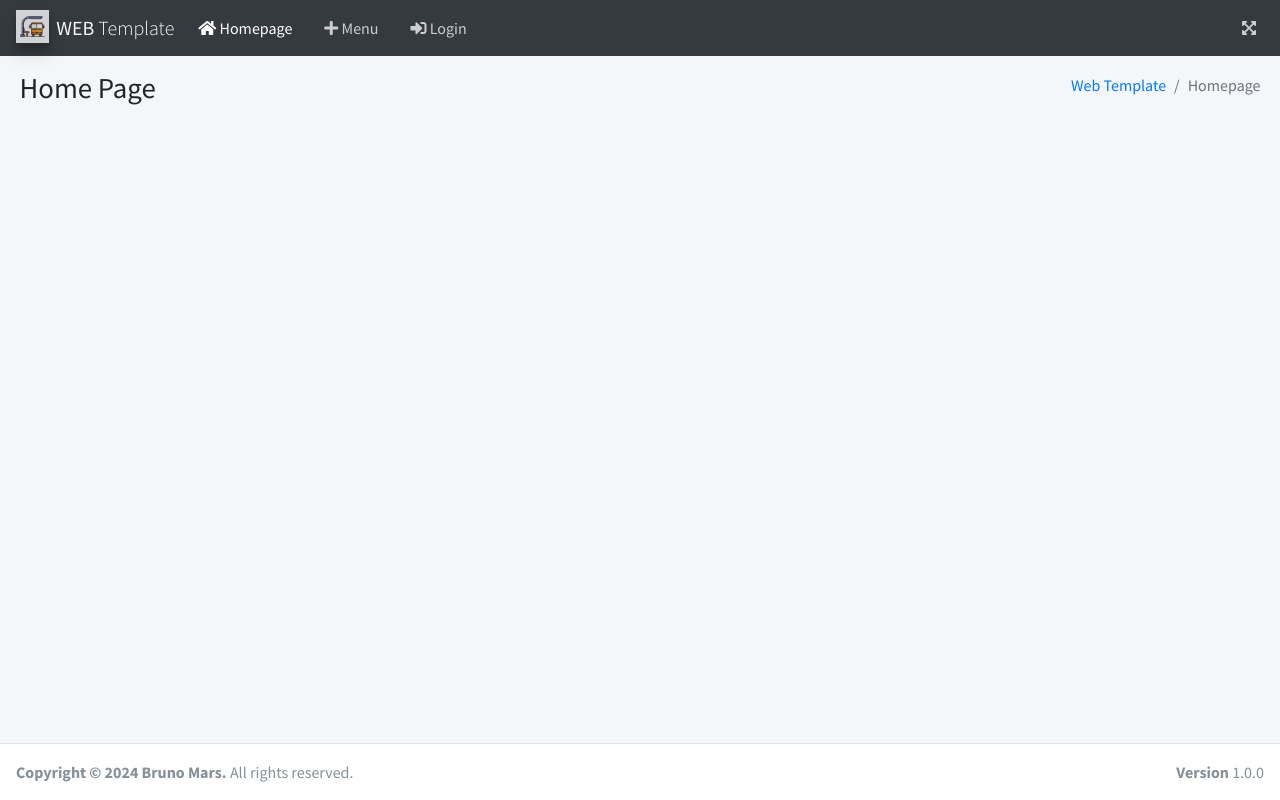
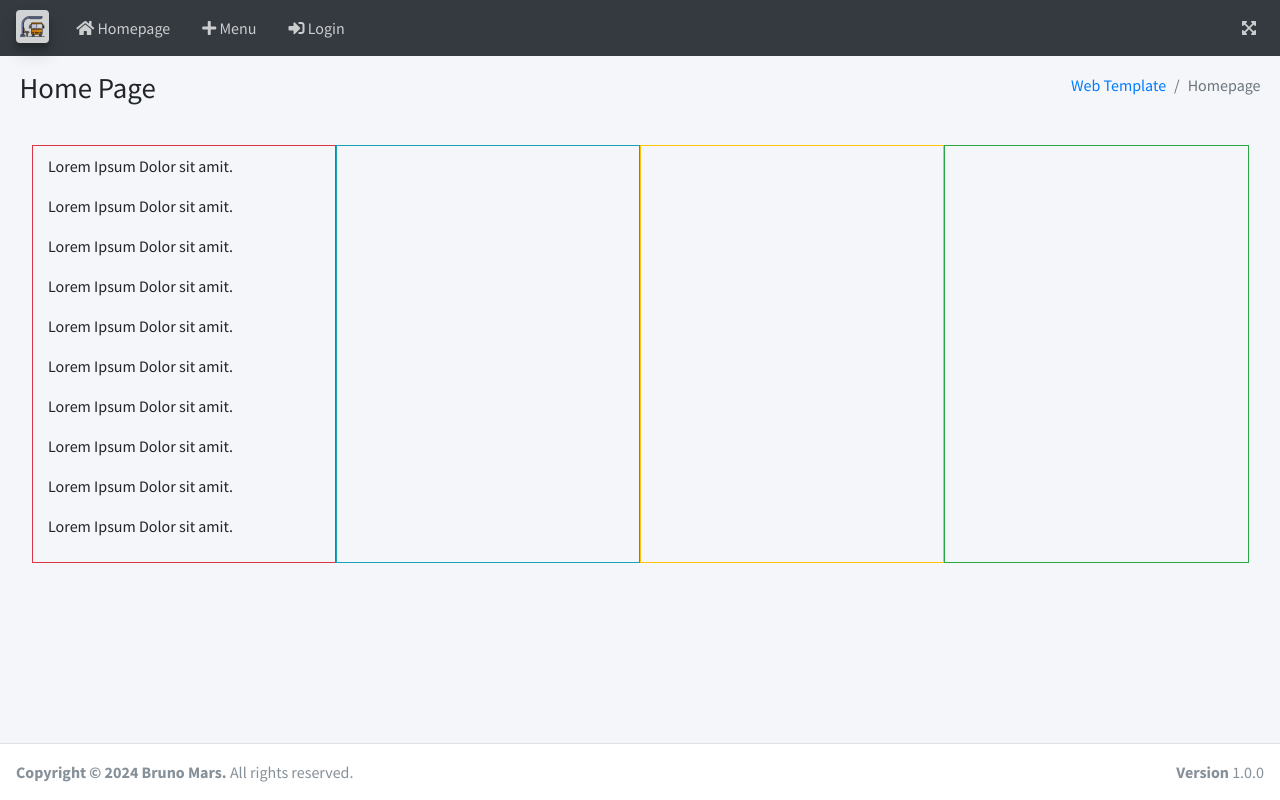
Before and after one commit to Khennethlp/k_temp, a PHP site: page /pages/viewer/ in a window 1280 px wide. Run offline with PHP 8.4, Linux system fonts and the light colour scheme; some libraries are stand-ins or nearby versions.

Commit message:
viewer page update

```diff
--- a/pages/viewer/index.php
+++ b/pages/viewer/index.php
@@ -24,7 +24,27 @@ include('plugins/navbar/index_navbar.php');
 
     <!-- Main content -->
     <div class="content">
-
+      <div class="col-md-12">
+          <div class="row m-3">
+          <div class="col-md-3 border border-danger">
+            <div class="p-2 ">
+              <p>Lorem Ipsum Dolor sit amit.</p>
+              <p>Lorem Ipsum Dolor sit amit.</p>
+              <p>Lorem Ipsum Dolor sit amit.</p>
+              <p>Lorem Ipsum Dolor sit amit.</p>
+              <p>Lorem Ipsum Dolor sit amit.</p>
+              <p>Lorem Ipsum Dolor sit amit.</p>
+              <p>Lorem Ipsum Dolor sit amit.</p>
+              <p>Lorem Ipsum Dolor sit amit.</p>
+              <p>Lorem Ipsum Dolor sit amit.</p>
+              <p>Lorem Ipsum Dolor sit amit.</p>
+            </div>
+          </div>
+          <div class="col-md-3 border border-info"></div>
+          <div class="col-md-3 border border-warning"></div>
+          <div class="col-md-3 border border-success"></div>
+        </div>
+      </div>
     </div>
     <!-- /.content -->
   </div>
--- a/pages/viewer/plugins/navbar/index_navbar.php
+++ b/pages/viewer/plugins/navbar/index_navbar.php
@@ -1,8 +1,8 @@
 <!-- Navbar -->
 <nav class="main-header navbar navbar-expand-md navbar-dark bg-gray-dark text-light border-bottom-0">
   <a href="" class="navbar-brand ml-2">
-    <img src="../../dist/img/logo.png" alt="Web Template Logo" class="brand-image elevation-3 bg-light p-1" style="opacity: .8">
-    <span class="brand-text font-weight-light text-light"><b>WEB</b> Template</span>
+    <img src="../../dist/img/logo.png" alt="Web Template Logo" class="brand-image elevation-3 rounded bg-light p-1" style="opacity: .8">
+    <!-- <span class="brand-text font-weight-light text-light"><b>WEB</b> Template</span> -->
   </a>
 
   <button class="navbar-toggler order-1" type="button" data-toggle="collapse" data-target="#navbarCollapse" aria-controls="navbarCollapse" aria-expanded="false" aria-label="Toggle navigation">
@@ -13,7 +13,7 @@
     <!-- Left navbar links -->
     <ul class="navbar-nav">
       <li class="nav-item">
-        <a href="" class="nav-link active"><i class="fas fa-home"></i> Homepage</a>
+        <a href="" class="nav-link "><i class="fas fa-home"></i> Homepage</a>
       </li>
       <li class="nav-item">
         <a href="#" class="nav-link"><i class="fas fa-plus"></i> Menu</a>
```
